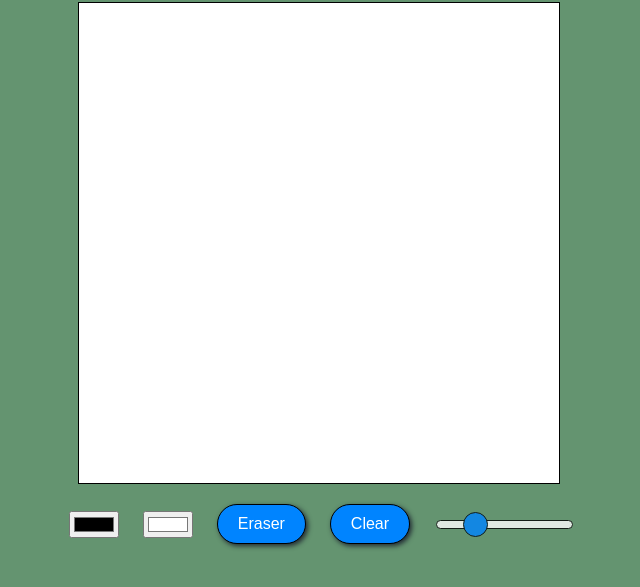
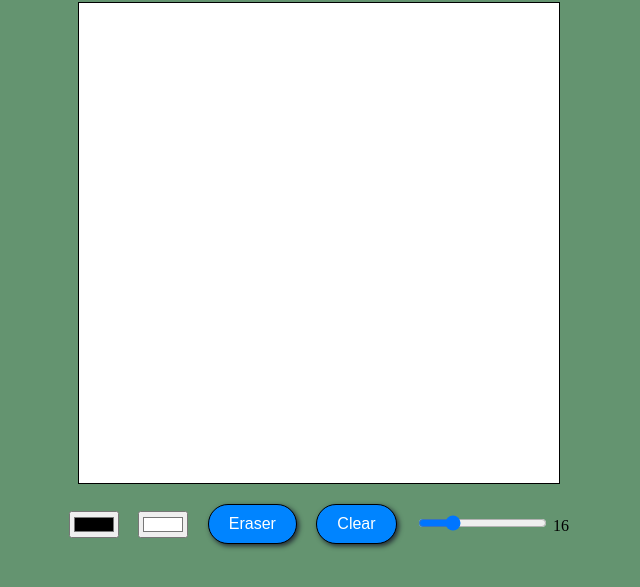
Before and after one commit to Lejz0/etch-a-sketch, a plain HTML site: page index.html in a window 1280 px wide. Shown: the part 55-642 px from the top of the page, without its empty margins (321-961 px from the left). Drawn offline with Linux system fonts and the light colour scheme.

Commit message:
Grid size slider

```diff
--- a/index.html
+++ b/index.html
@@ -20,7 +20,8 @@
             <button class="button" onclick="eraser()">Eraser</button>
             <button class="button" onclick="clearCanvas()">Clear</button>
             <div id="slider-container">
-                <input type="range" min="1" max="64" value="16" id="myRange" class="slider">
+                <input type="range" id="rangeInput" name="rangeInput" min="1" max="64" value="16" oninput="amount.value=rangeInput.value">
+                <output name="amount" id="amount" for="rangeInput">16</output>
               </div>
         </div>
     </div>
```
